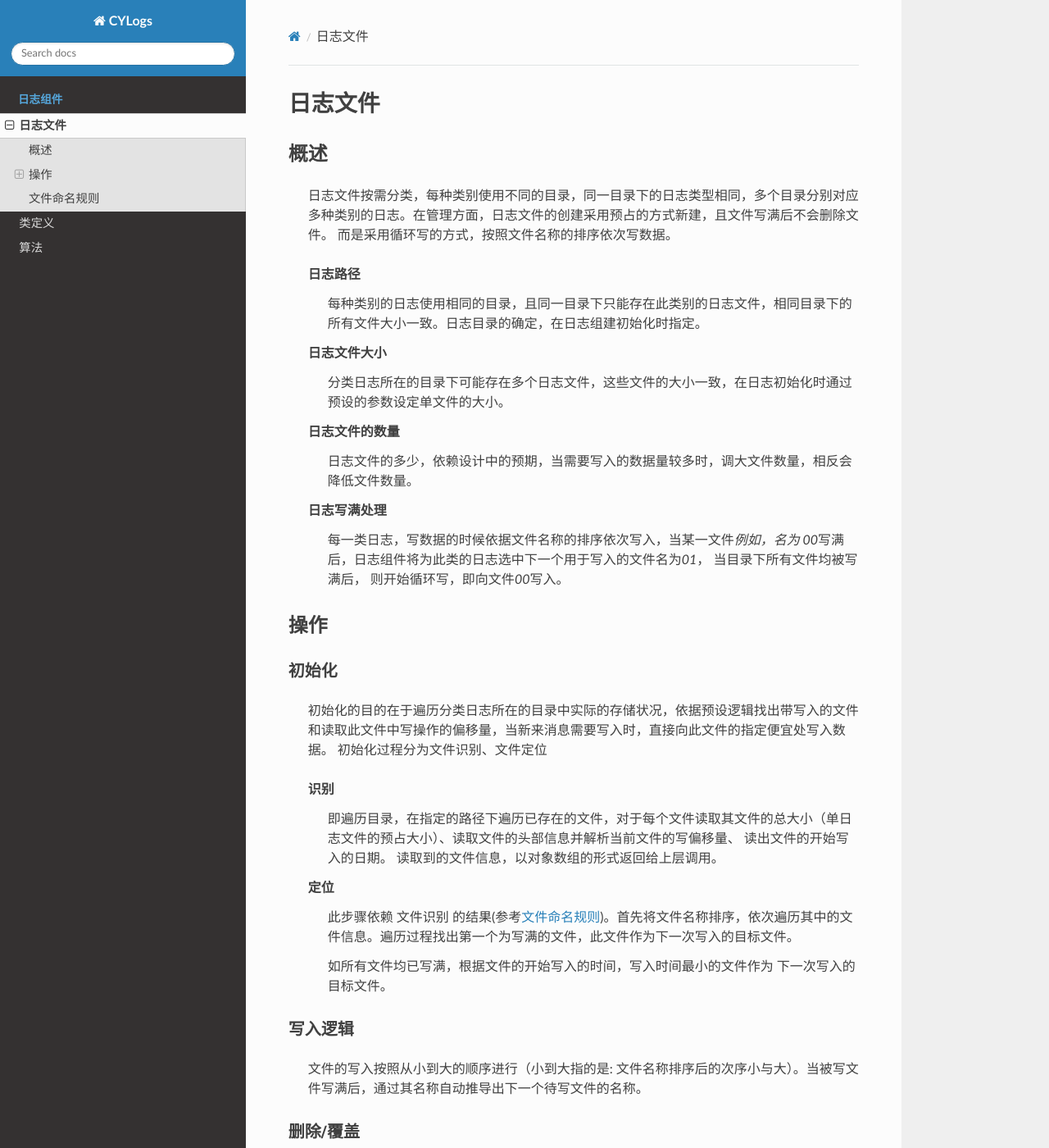
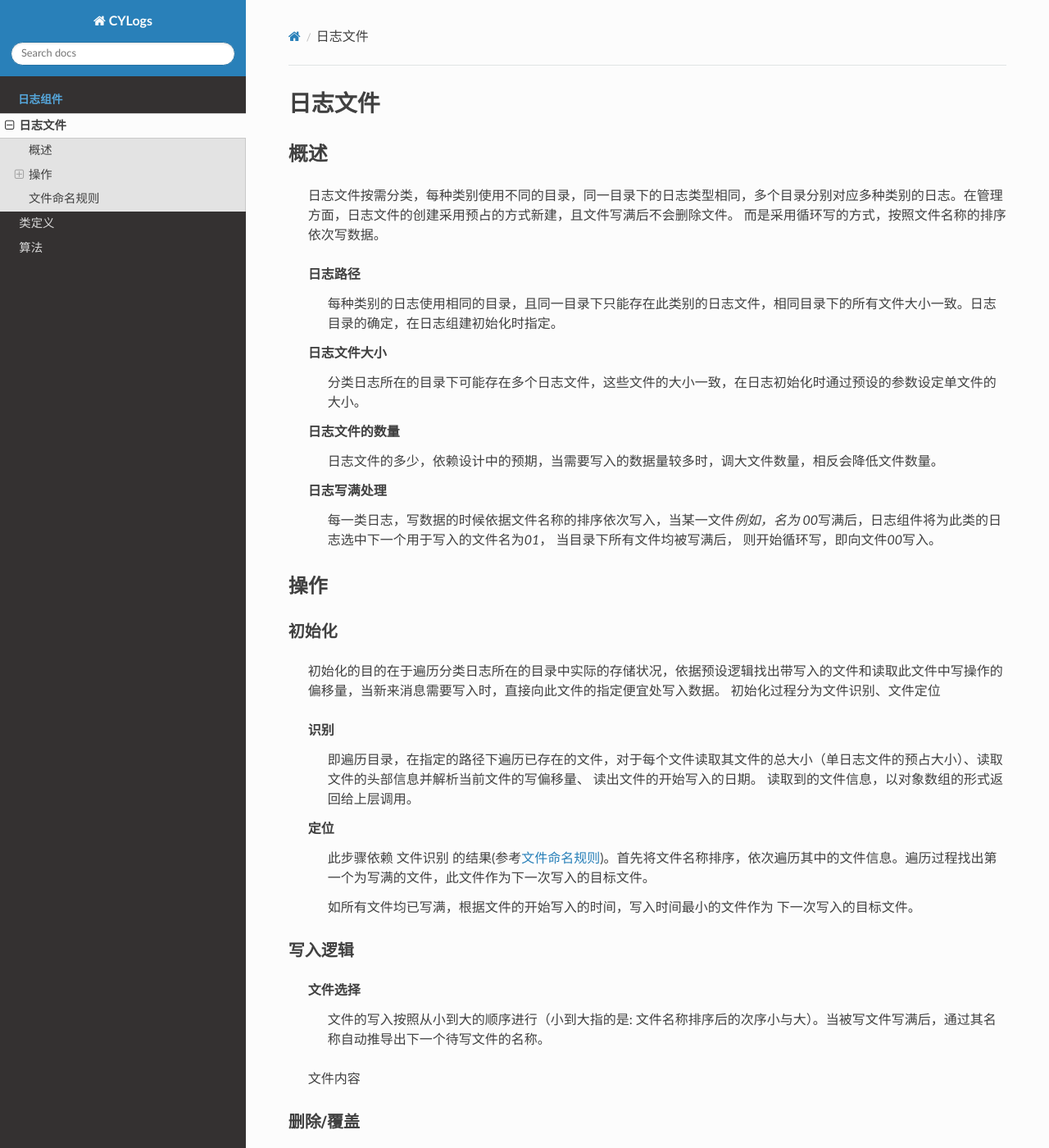
Before and after one commit to Muatrack/esp32-components-cylog, a Sphinx documentation site: the page built from docs/source/chapter/log_rdwr.rst, in a window 1280 px wide and 1400 px high. Shown: the whole window at 82% size. Built offline with Sphinx 7.4.7 and the Read the Docs theme 3.1.0, drawn with Linux system fonts in a browser that asks for light colours.

Commit message:
更新文档

```diff
--- /dev/null
+++ b/docs/source/_static/style.css
@@ -0,0 +1,3 @@
+.wy-nav-content {
+    max-width: 1000px !important;
+}
--- /dev/null
+++ b/docs/source/_templates/layout.html
@@ -0,0 +1,4 @@
+{% extends "!layout.html" %}
+{% block extrahead %}
+    <link href="{{ pathto("_static/style.css", True) }}" rel="stylesheet" type="text/css">
+{% endblock %}
--- a/docs/source/chapter/log_rdwr.rst
+++ b/docs/source/chapter/log_rdwr.rst
@@ -38,7 +38,11 @@
 
 写入逻辑
 ----------
-    文件的写入按照从小到大的顺序进行（小到大指的是: 文件名称排序后的次序小与大）。当被写文件写满后，通过其名称自动推导出下一个待写文件的名称。
+    文件选择
+        文件的写入按照从小到大的顺序进行（小到大指的是: 文件名称排序后的次序小与大）。当被写文件写满后，通过其名称自动推导出下一个待写文件的名称。
+
+    文件内容
+
 
 删除/覆盖
 -------------
--- a/docs/source/conf.py
+++ b/docs/source/conf.py
@@ -26,7 +26,6 @@ language = 'zh-CN'
 # -- Options for HTML output -------------------------------------------------
 # https://www.sphinx-doc.org/en/master/usage/configuration.html#options-for-html-output
 
-#html_theme = 'alabaster'
 html_theme = 'sphinx_rtd_theme'
 html_static_path = ['_static']
 html_show_sourcelink = False
```
